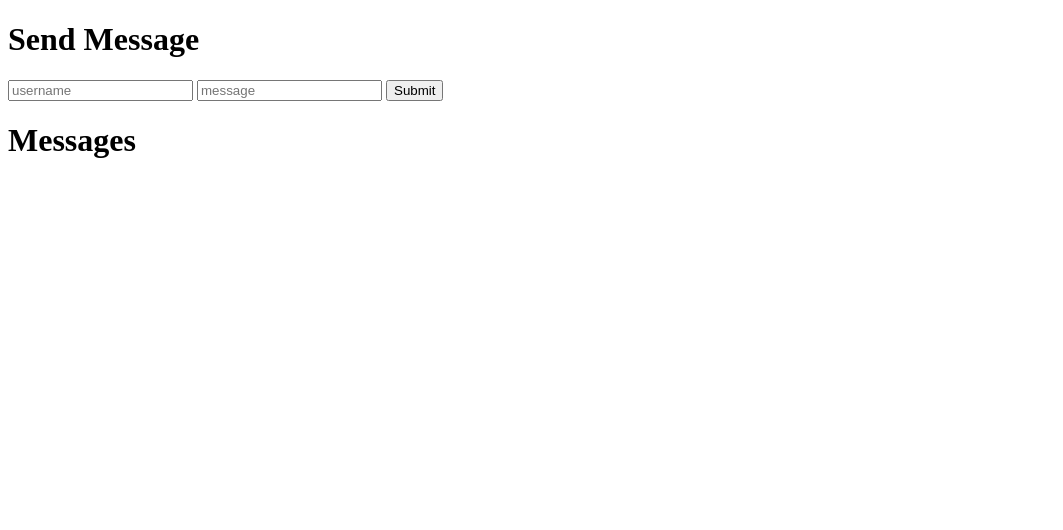
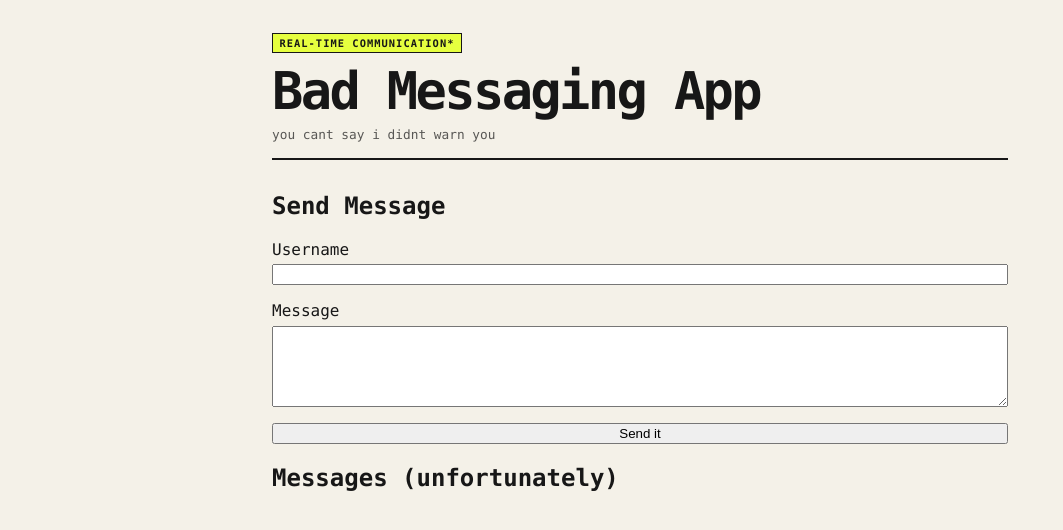
Before and after one commit to tjreigh/bad-messaging-app, a website: page public/index.html in a window 1280 px wide. Shown: the whole page, without its empty margins (0-1063 px from the left). Drawn offline with Linux system fonts and the light colour scheme.

Commit message:
feat: improve styling

```diff
--- a/package.json
+++ b/package.json
@@ -5,6 +5,10 @@
   "repository": "git@github.com:tjreigh/bad-messaging-app.git",
   "author": "Trevor R <tjdoescode@gmail.com>",
   "license": "MIT",
+  "scripts": {
+    "start": "node server.js",
+    "test": "node --test"
+  },
   "dependencies": {
     "express": "^4.19.2",
     "express-ws": "^5.0.2"
--- a/public/index.html
+++ b/public/index.html
@@ -1,24 +1,38 @@
-<!DOCTYPE html>
-<html>
-
+<!doctype html>
+<html lang="en">
   <head>
     <title>Bad Messaging App</title>
-
+    <meta charset="UTF-8" />
+    <meta name="viewport" content="width=device-width, initial-scale=1.0" />
+    <link rel="stylesheet" href="style.css" />
     <script src="index.js" type="text/javascript"></script>
   </head>
 
   <body>
+    <header class="app-header">
+      <p class="app-header__label">REAL-TIME COMMUNICATION*</p>
+      <h1>Bad Messaging App</h1>
+      <p class="app-header__tagline">you cant say i didnt warn you</p>
+    </header>
+
     <div id="message-send">
-        <h1>Send Message</h1>
+      <h2>Send Message</h2>
       <form id="message-send-form">
-            <input type="text" name="username" placeholder="username" />
-            <input type="text" name="message" placeholder="message"/>
-            <input type="submit" />
+        <div class="form-field">
+          <label for="username">Username</label>
+          <input id="username" name="username" type="text" />
+        </div>
+
+        <div class="form-field">
+          <label for="message">Message</label>
+          <textarea id="message" name="message" rows="5"></textarea>
+        </div>
+
+        <button type="submit">Send it</button>
       </form>
     </div>
     <span id="message-viewer">
-        <h1>Messages</h1>
+      <h2>Messages (unfortunately)</h2>
     </span>
   </body>
-
 </html>
--- a/public/index.js
+++ b/public/index.js
@@ -34,8 +34,8 @@ ready(() => {
       }
     };
 
-    // addMessage(message);
     socket.send(JSON.stringify(message));
+    messageForm.reset();
     console.log("sent");
   });
 
--- /dev/null
+++ b/public/style.css
@@ -0,0 +1,60 @@
+:root {
+  --ink: #171717;
+  --paper: #f4f1e8;
+  --warning: #e6ff3f;
+}
+
+* {
+  box-sizing: border-box;
+}
+
+body {
+  max-width: 48rem;
+  margin: 0 auto;
+  padding: 2rem 1rem;
+  color: var(--ink);
+  background: var(--paper);
+  font-family: ui-monospace, SFMono-Regular, Consolas, monospace;
+}
+
+.app-header {
+  margin-bottom: 2rem;
+  padding-bottom: 1rem;
+  border-bottom: 2px solid var(--ink);
+}
+
+.app-header__label {
+  display: inline-block;
+  margin: 0 0 0.75rem;
+  padding: 0.2rem 0.4rem;
+  border: 1px solid var(--ink);
+  background: var(--warning);
+  font-size: 0.65rem;
+  font-weight: 700;
+  letter-spacing: 0.1em;
+}
+
+.app-header h1 {
+  margin: 0;
+  font: inherit;
+  font-size: clamp(2rem, 7vw, 3.25rem);
+  font-weight: 800;
+  line-height: 1;
+  letter-spacing: -0.05em;
+}
+
+.app-header__tagline {
+  margin: 0.6rem 0 0;
+  font-size: 0.8rem;
+  opacity: 0.7;
+}
+
+form {
+  display: grid;
+  gap: 1rem;
+}
+
+.form-field {
+  display: grid;
+  gap: 0.35rem;
+}
```
Lines whose indentation alone changed are shown as unchanged.
